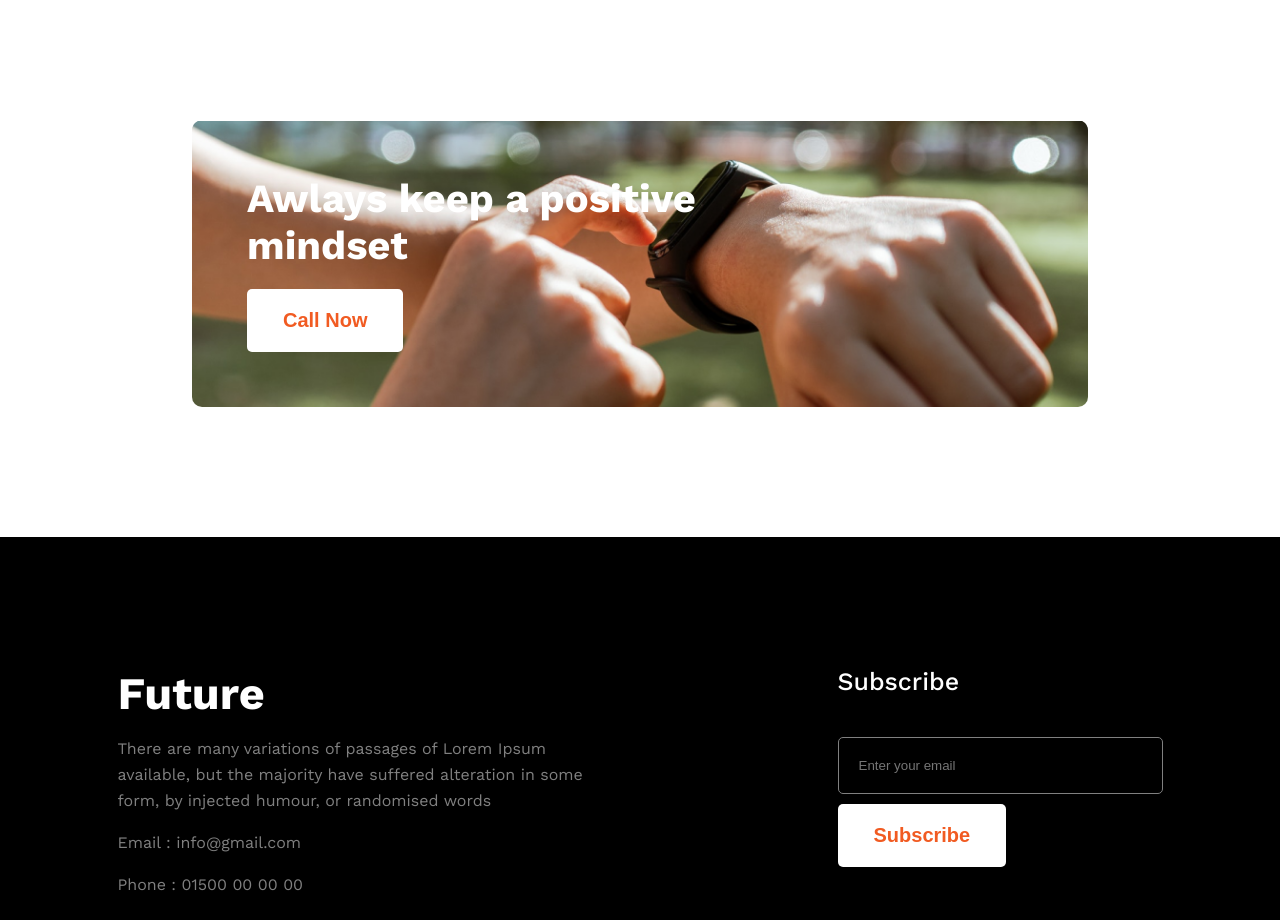
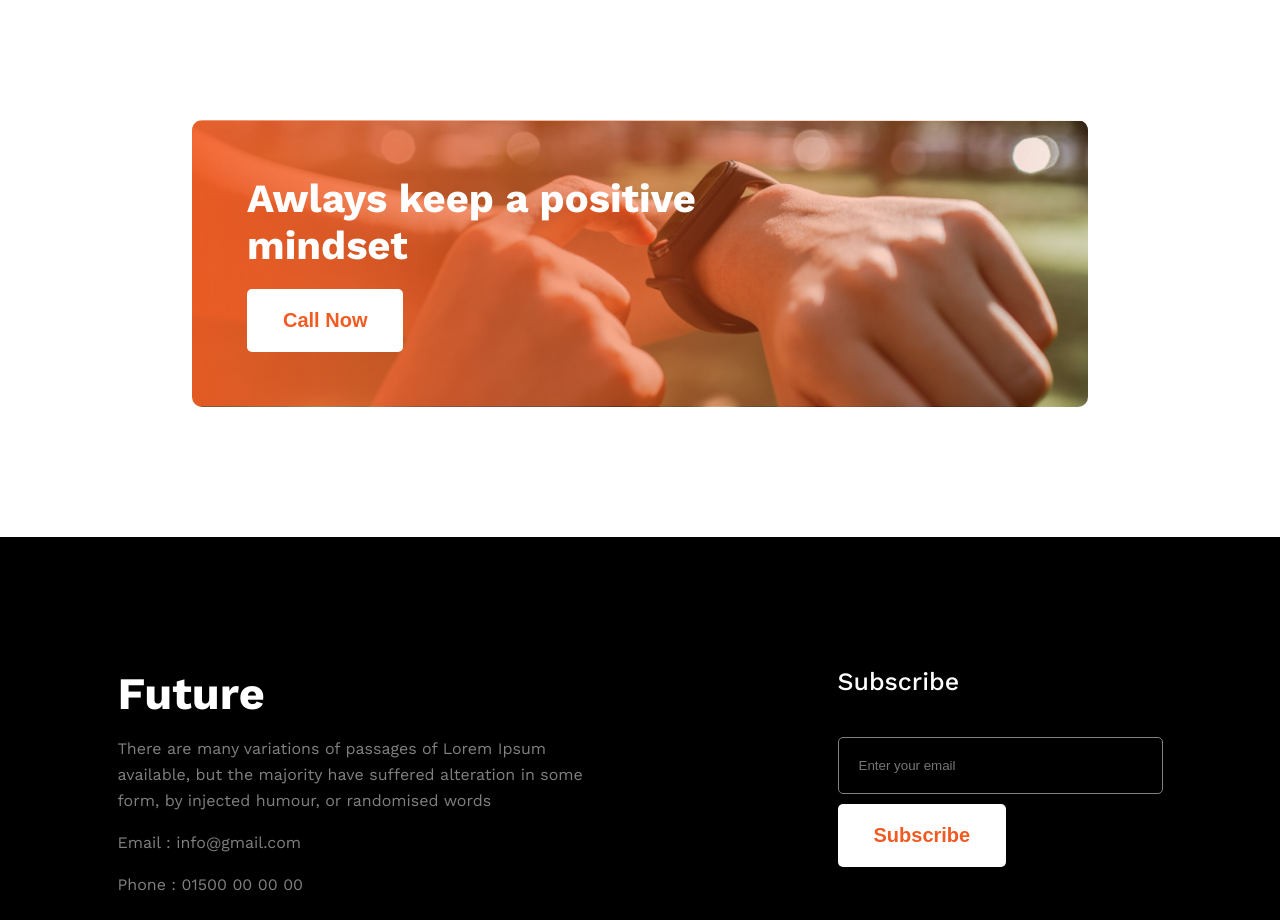
Before and after one commit to SyedTawsif07/module-5-practice, a plain HTML site: page index.html in a window 1280 px wide. Shown: the part 2160-3080 px from the top of the page. Drawn offline with nearby package versions, Linux system fonts and the light colour scheme; the site is published under a folder, as on GitHub Pages, so addresses that start at the root find nothing; a web font is replaced by a local one.

Commit message:
gradient . problem solved

```diff
--- a/styles/style1.css
+++ b/styles/style1.css
@@ -150,7 +150,7 @@ body {
     /* border: 1px solid red; */
     max-width: 70%;
     margin: 0 auto;
-    background: url("/images/gradient2.png"), url("../images/watch.png");
+    background: url("../images/gradient2.png"), url("../images/watch.png");
     background-size: cover;
     background-position: center;
     background-repeat: no-repeat;
```
